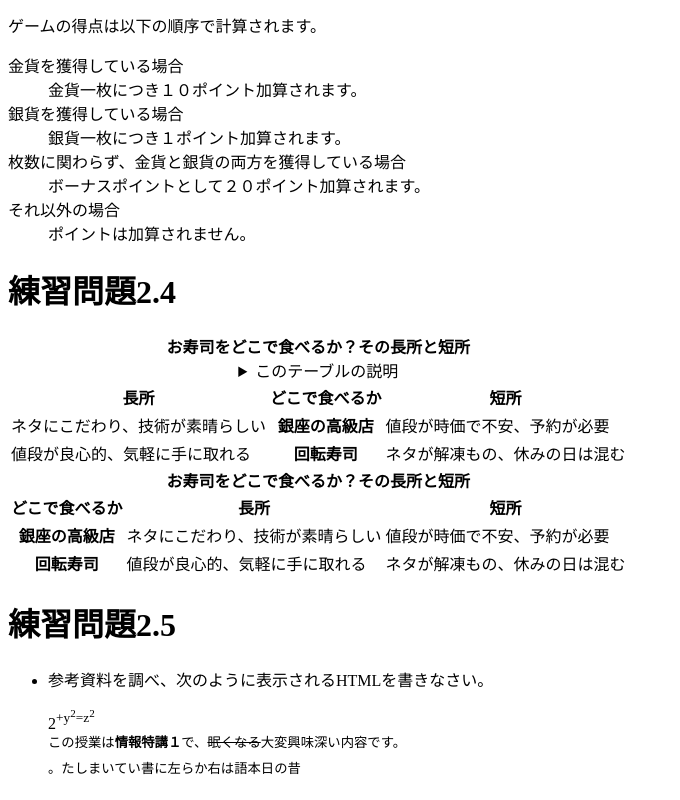
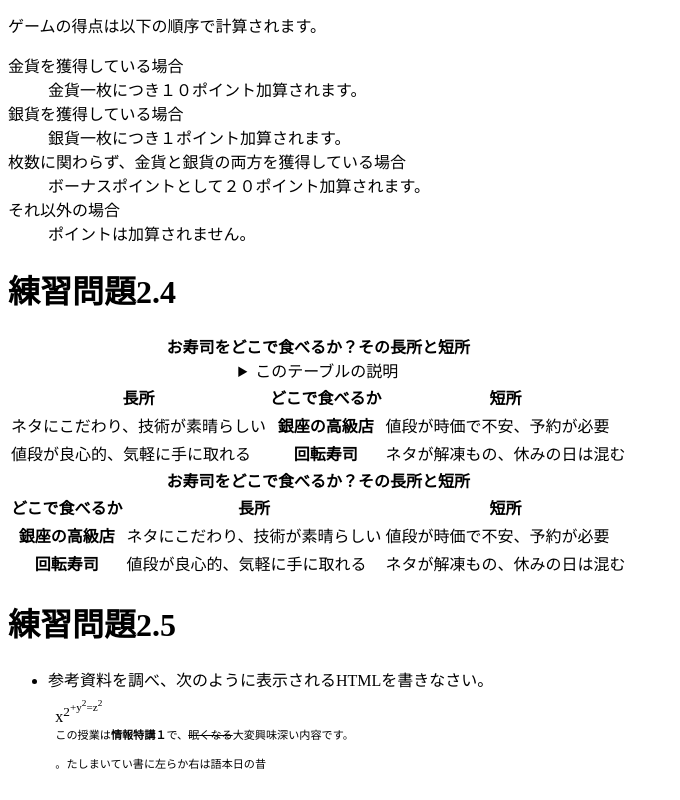
Before and after one commit to ueshimachihiro/web2024-1, a plain HTML site: page index.html in a window 1280 px wide. Shown: the part 595-1395 px from the top of the page, without its empty margins (0-680 px from the left). Drawn offline with Linux system fonts and the light colour scheme.

Commit message:
Update index.html

```diff
--- a/index.html
+++ b/index.html
@@ -146,7 +146,7 @@
 
 <p
 
-style="margin:1ex>"x<sup>2<sup/>+y<sup>2</sup>=z<sup>2</sup>
+style="margin:1ex">x<sup>2<sup/>+y<sup>2</sup>=z<sup>2</sup>
 
 <br>
 
```
